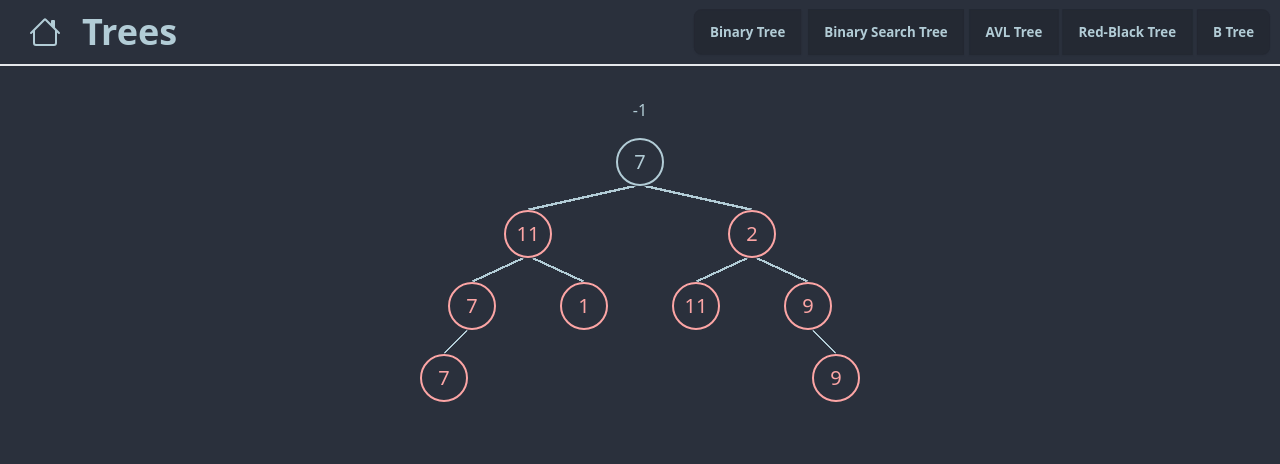
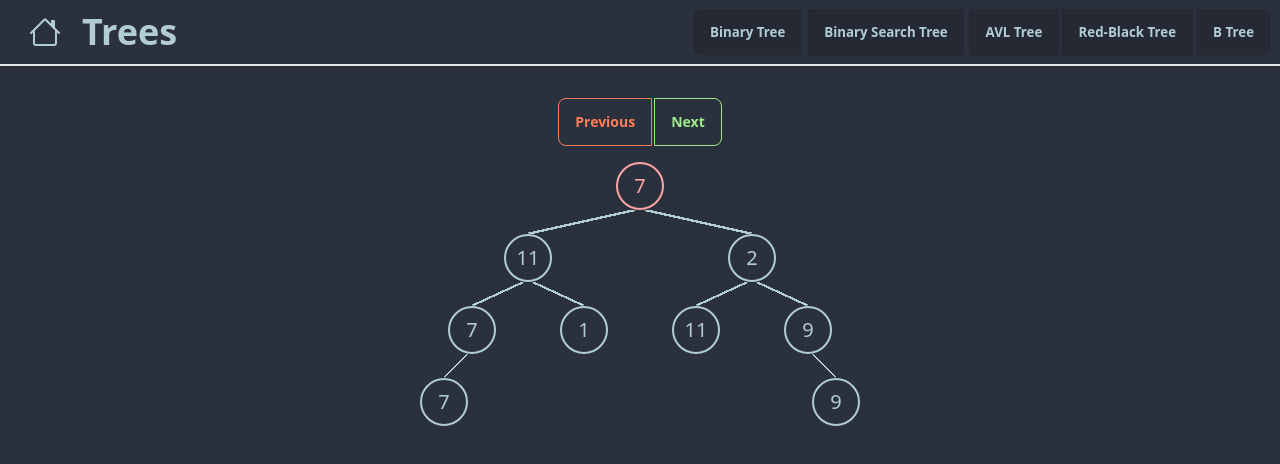
Before and after one commit to alexespejo/dsa-visualizer, a Svelte app: page /trees/binary_tree in a window 1280 px wide. Shown: the top 464 px of the page. Built offline with nearby package versions, Linux system fonts and the light colour scheme.

Commit message:
update colors

```diff
--- a/src/components/Trees/RecursiveNode1.svelte
+++ b/src/components/Trees/RecursiveNode1.svelte
@@ -23,7 +23,7 @@
 <div>
  {#if index < value1.length && value1[index] !== null}
   <span
-   class={`${value1[index] === -1 ? "opacity-0" : ""} ${nodeMarker === index ? "text-green-300" : "text-red-300"}`}
+   class={`${value1[index] === -1 ? "opacity-0" : ""} ${nodeMarker === index ? "text-green-300" : ""}`}
   >
    {value1[index]}
   </span>
--- a/src/components/Trees/RecursiveNode2.svelte
+++ b/src/components/Trees/RecursiveNode2.svelte
@@ -23,7 +23,7 @@
 <div>
  {#if index < value2.length && value2[index] !== null}
   <span
-   class={`${value2[index] === -1 ? "opacity-0" : ""}${nodeMarker === index ? "text-green-300" : "text-red-300"}`}
+   class={`${value2[index] === -1 ? "opacity-0" : ""}${nodeMarker === index ? "text-green-300" : ""}`}
    >{value2[index]}</span
   >
   <RecursiveNode1 value1={value2} index={2 * index + 1} />
--- a/src/components/custom/Button.svelte
+++ b/src/components/custom/Button.svelte
@@ -5,6 +5,6 @@
  //  export let onClick: () => void = () => {};
 </script>
 
-<button class={`btn btn-${color} btn-${size} ${styles}`} on:click>
+<button class={`btn btn-${color} btn-${size} ${styles} btn-outline`} on:click>
  <slot />
 </button>
--- a/src/routes/Trees/BinaryTree.svelte
+++ b/src/routes/Trees/BinaryTree.svelte
@@ -1,5 +1,6 @@
 <script lang="ts">
  import { marker } from "../../lib/stores/treeMarker";
+ import Button from "../../components/custom/Button.svelte";
  import Layout from "../../layouts/Layout.svelte";
  import Controls from "../../components/custom/layout/Controls.svelte";
  import Visualize from "../../components/custom/layout/Visualize.svelte";
@@ -7,20 +8,40 @@
  import RecursiveNode1 from "../../components/Trees/RecursiveNode1.svelte";
 
  let aTree: number[] = [7, 11, 2, 7, 1, 11, 9, 7, -1, -1, -1, -1, -1, -1, 9];
+
+ function next() {
+  marker.update((value: number) => {
+   return value + 1;
+  });
+ }
+ function previous() {
+  marker.update((value: number) => {
+   return value - 1;
+  });
+ }
+
  let nodeMarker: number;
-
  const unsubscribe = marker.subscribe((value: number) => {
   nodeMarker = value;
  });
 </script>
 
 <Layout dataStructure="TR">
- <Controls>{nodeMarker}</Controls>
+ <Controls>
+  <div class="join space-x-0.5">
+   <Button on:click={previous} color="secondary" styles="join-item"
+    >Previous</Button
+   >
+   <Button on:click={next} color="primary" styles="join-item">Next</Button>
+  </div>
+ </Controls>
 
  <Visualize>
   <article class="binary-tree">
    <div>
-    <span>{aTree[0]}</span>
+    <span class={`${nodeMarker === 0 ? "text-green-300" : "text-red-300"}`}
+     >{aTree[0]}</span
+    >
     <RecursiveNode1 value1={aTree} index={1} />
     <RecursiveNode1 value1={aTree} index={2} />
    </div>
```
